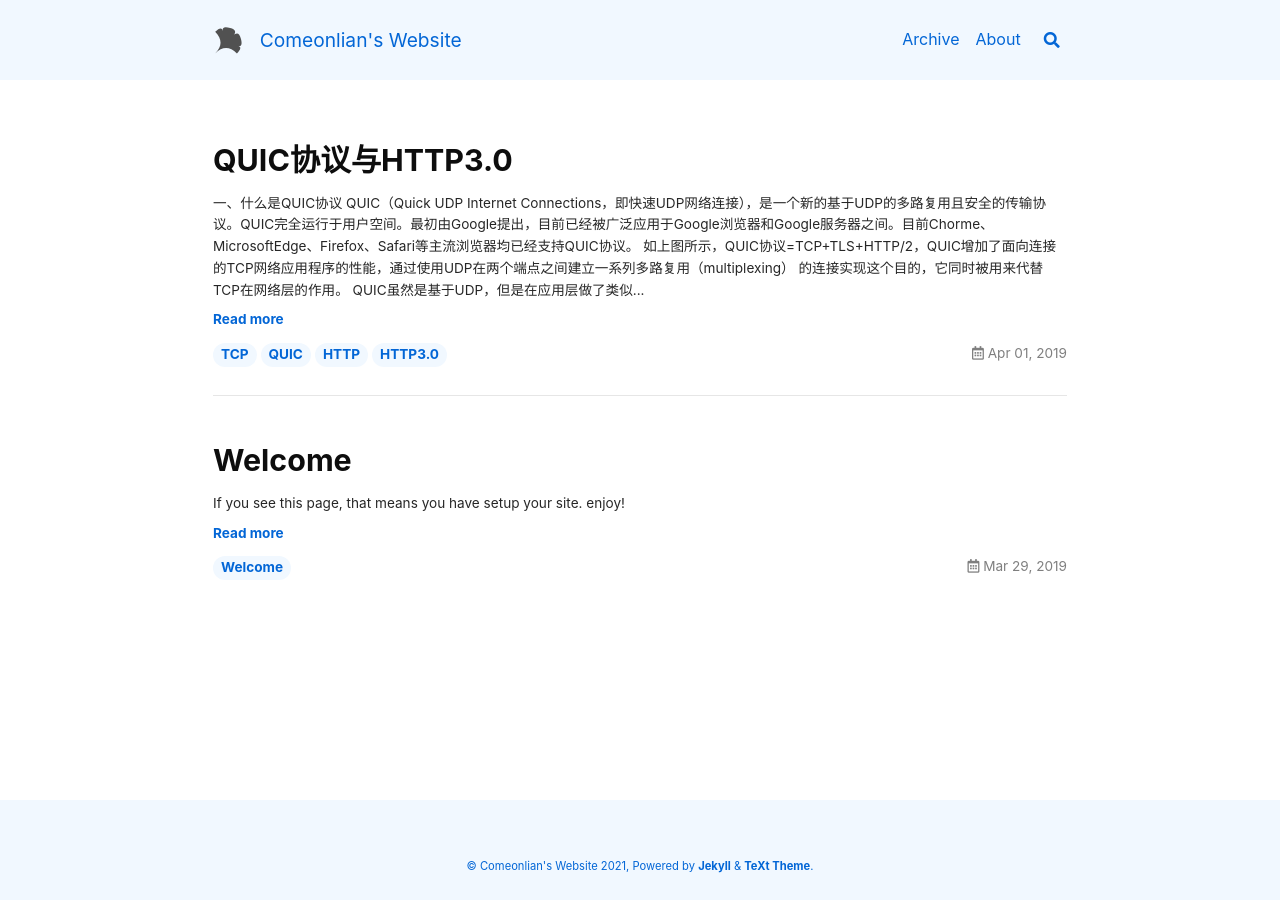
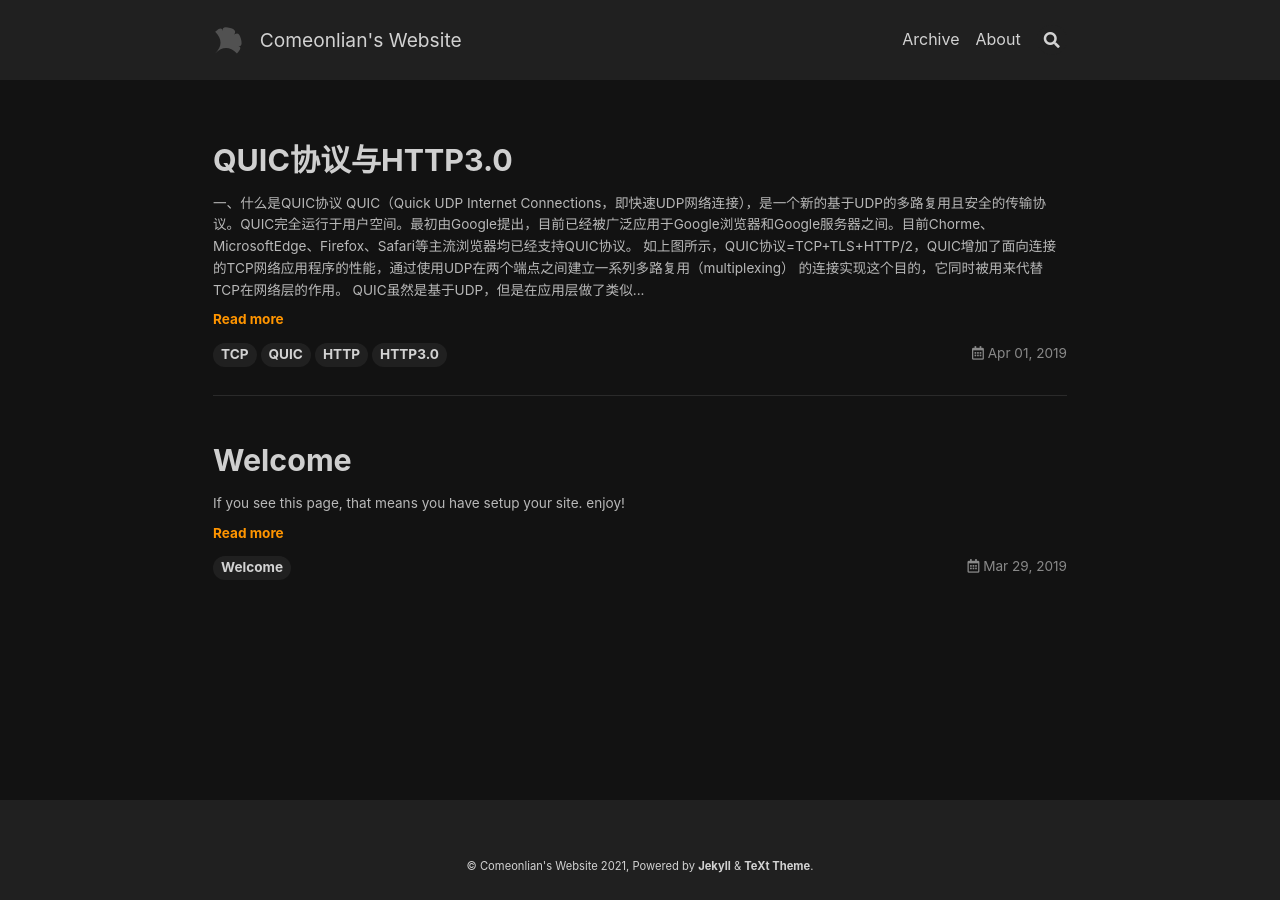
Before and after one commit to comeonlian/comeonlian.github.io, a Jekyll site: the page built from index.html, in a window 1280 px wide. Built offline with Jekyll 4.4.1, drawn with Linux system fonts in a browser that asks for light colours; nearby versions of some CDN libraries; the list of posts is cut into pages by our own code.

Commit message:
update file

```diff
--- a/_config.yml
+++ b/_config.yml
@@ -16,7 +16,7 @@
 
 ## => Site Settings
 ##############################
-text_skin: ocean # "default" (default), "dark", "forest", "ocean", "chocolate", "orange"
+text_skin: dark # "default" (default), "dark", "forest", "ocean", "chocolate", "orange"
 highlight_theme: default # "default" (default), "tomorrow", "tomorrow-night", "tomorrow-night-eighties", "tomorrow-night-blue", "tomorrow-night-bright"
 url     : # the base hostname & protocol for your site e.g. https://www.someone.com
 baseurl : # does not include hostname
```
